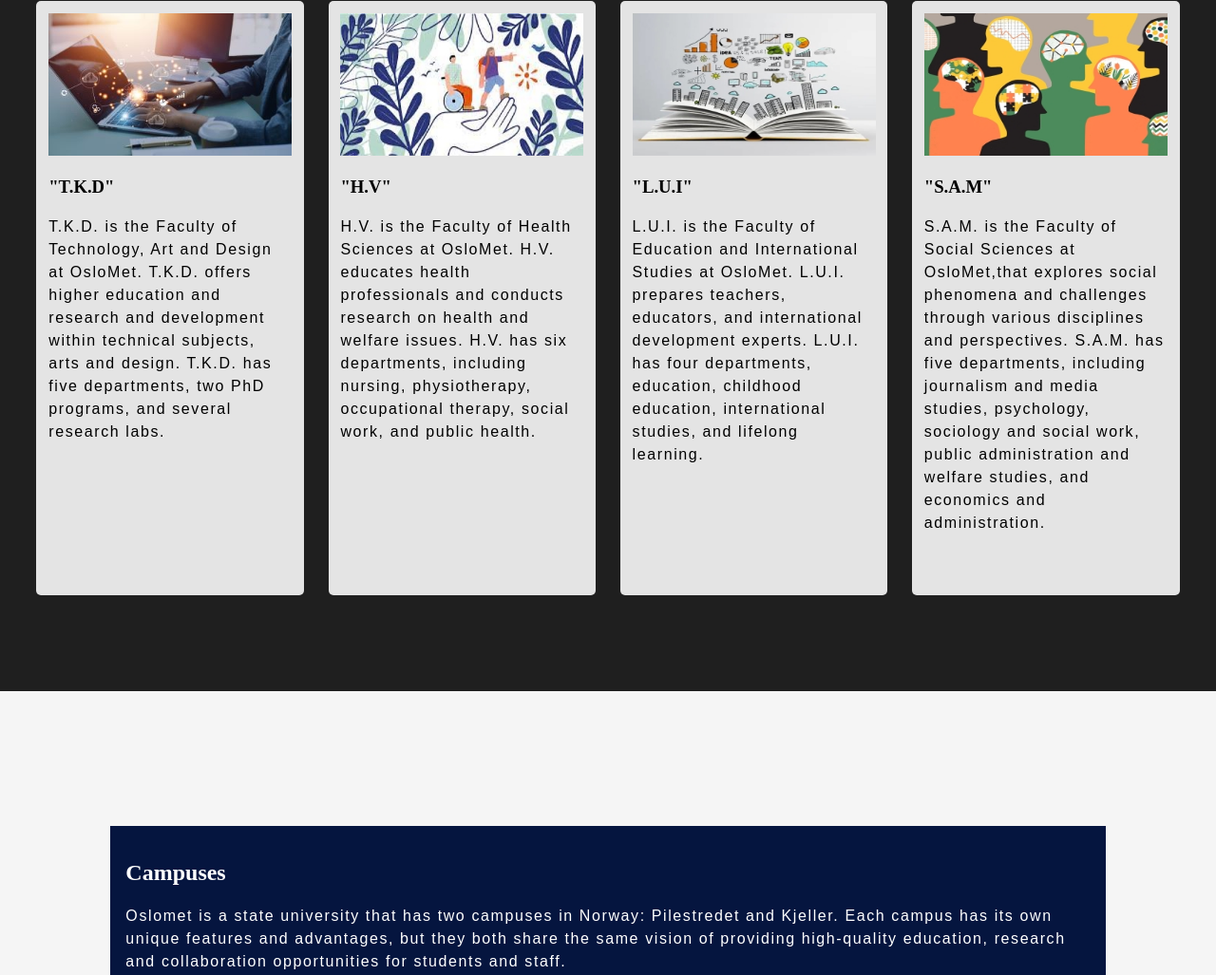
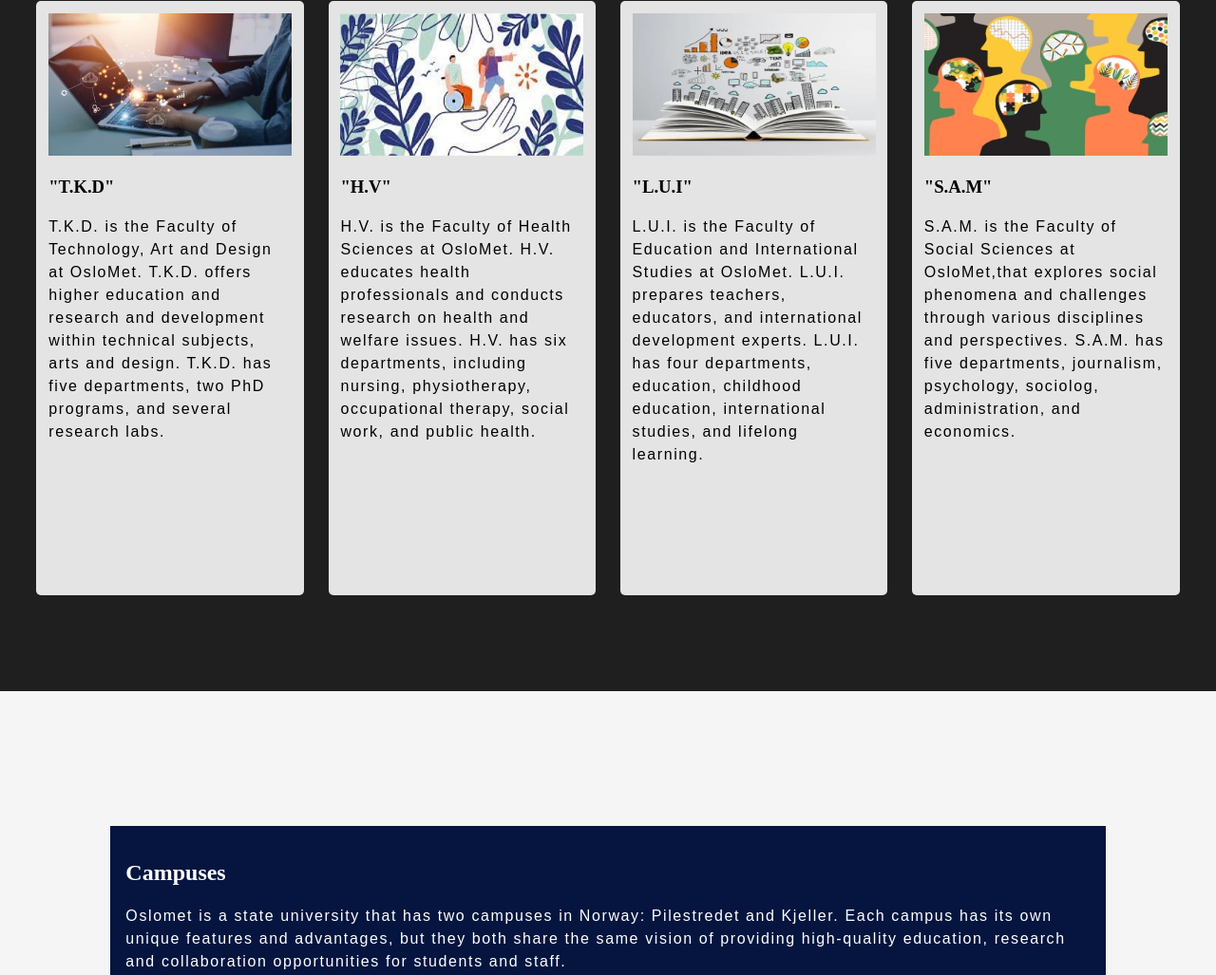
Before and after one commit to Gudmundl/Eksamen-1200-rep, a plain HTML site: page index.html in a window 1280 px wide. Shown: the part 2910-3937 px from the top of the page at 95% size. Drawn offline with Linux system fonts and the light colour scheme.

```diff
--- a/index.html
+++ b/index.html
@@ -129,9 +129,8 @@
                     <h3 class="index-secondary-box-">"S.A.M"</h3>
                     <p class="index-p">S.A.M. is the Faculty of Social Sciences at OsloMet,that explores social
                         phenomena and challenges through various disciplines and
-                        perspectives. S.A.M. has five departments, including journalism and media studies, psychology,
-                        sociology and social work, public administration and welfare studies, and economics and
-                        administration.</p>
+                        perspectives. S.A.M. has five departments, journalism, psychology,
+                        sociolog, administration, and economics.</p>
                 </article>
             </section>
         </div>
```
